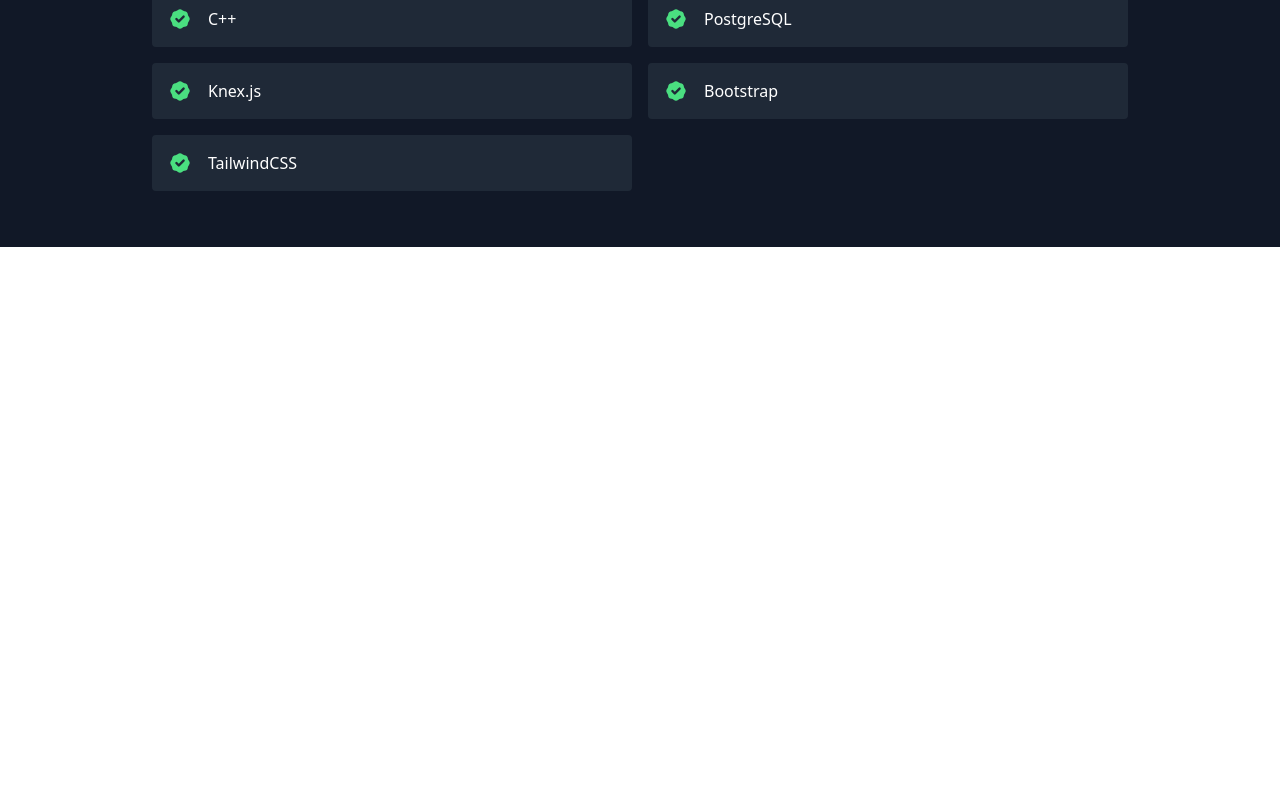
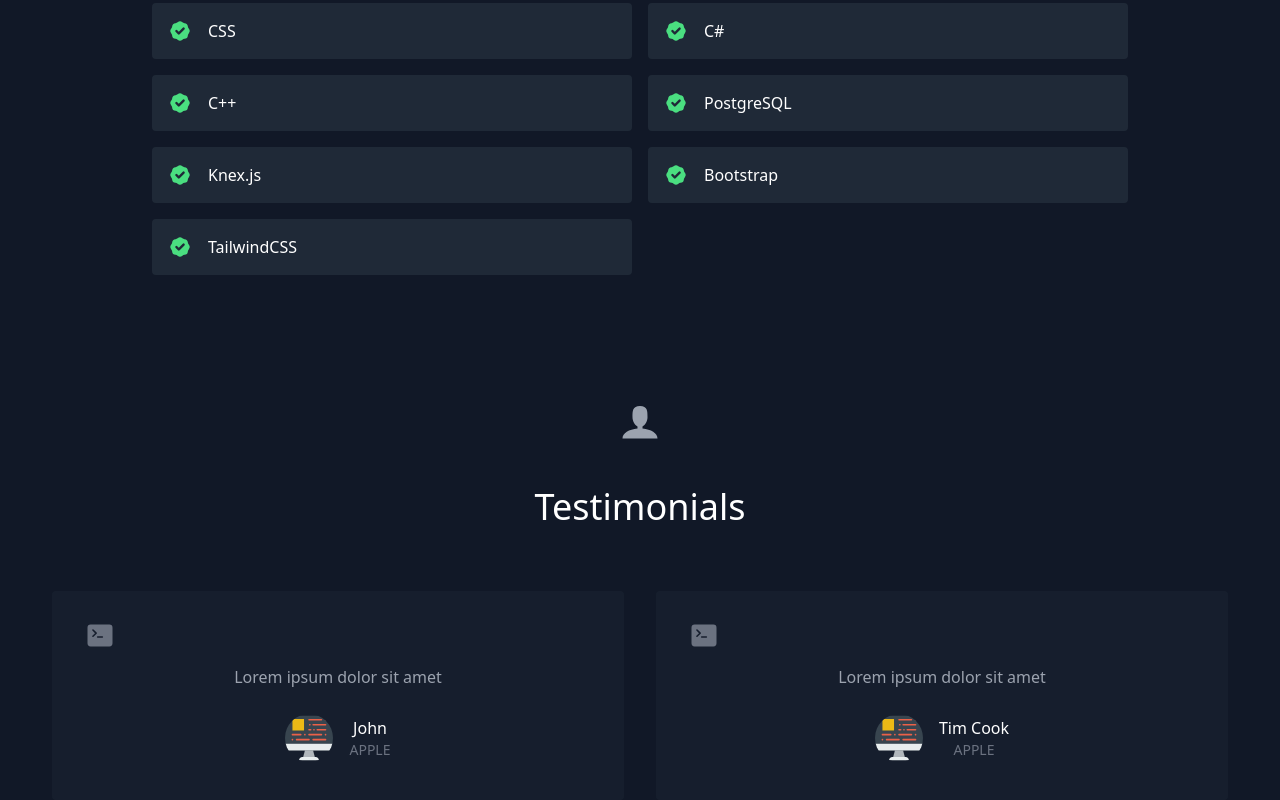
Before and after one commit to dagamo94/my-portfolio, a React (Create React App) app: page / in a window 1280 px wide. Shown: the part 1913-2713 px from the top of the page. Before the commit the page ends 2160 px from the top, so only its background shows below. Built offline with nearby package versions, Linux system fonts and the light colour scheme.

Commit message:
complete testimonials section

```diff
--- a/src/components/Skills.js
+++ b/src/components/Skills.js
@@ -6,7 +6,7 @@ export default function Skills() {
         <section id="skills">
             <div className="container px-5 py-10 mx-auto">
                 <div className="text-center mb-20">
-                    <HiChip className="w-10 inline-block mb-4" />
+                    <HiChip size={100} className="w-10 inline-block mb-4" />
                     <h1 className="sm:text-4xl text-3xl font-medium title-font text-white mb-4">Skills &amp; Technologies</h1>
                     <p className="text-base leading-relaxed xl:w-2/4 lg:w-3/4 mx-auto">
                         Lorem ipsum dolor sit amet consectetur, adipisicing elit. Nisi sit
--- a/src/components/Testimonials.js
+++ b/src/components/Testimonials.js
@@ -1,3 +1,43 @@
-export default function Testimonials(){
+import { BsTerminalFill } from "react-icons/bs";
+import { ImUser } from "react-icons/im";
+import { testimonials } from "../data";
+import coding from "../images/coding.svg"
 
+
+export default function Testimonials() {
+    return (
+        <section id="testimonials">
+            <div className="container px-5 py-10 mx-auto text-center">
+                <ImUser size={100} className="w-10 inline-block mb-4" />
+                <h1 className="sm:text-4xl text-3xl font-medium title-font text-white mb-12">
+                    Testimonials
+                </h1>
+                <div className="flex flex-wrap m-4">
+                    {testimonials.map(testimonial => (
+                        <div className="p-4 md:w-1/2 w-full">
+                            <div className="h-full bg-gray-800 bg-opacity-40 p-8 rounded">
+                                <BsTerminalFill size={25} className="block w-8 text-gray-500 mb-4" />
+                                <p className="leading-relaxed mb-6">{testimonial.quote}</p>
+                                <div className="inline-flex items-center">
+                                    <img
+                                        alt="testimonial"
+                                        src={coding}
+                                        className="w-12 rounded-full flex-shrink-0 object-cover object-center"
+                                    />
+                                    <span className="flex-grow flex flex-col pl-4">
+                                        <span className="title-font font-medium text-white">
+                                            {testimonial.name}
+                                        </span>
+                                        <span className="text-gray-500 text-sm uppercase">
+                                            {testimonial.company}
+                                        </span>
+                                    </span>
+                                </div>
+                            </div>
+                        </div>
+                    ))}
+                </div>
+            </div>
+        </section>
+    )
 }
--- a/src/data.js
+++ b/src/data.js
@@ -36,3 +36,18 @@ export const projects = [
 export const skills = [
   "JavaScript", "Node.js", "React.js", "HTML", "CSS", "C#", "C++", "PostgreSQL", "Knex.js", "Bootstrap", "TailwindCSS"
 ]
+
+export const testimonials = [
+  {
+    quote: "Lorem ipsum dolor sit amet",
+    image: "./project-3.gif",
+    name: "John",
+    company: "Apple"
+  },
+  {
+    quote: "Lorem ipsum dolor sit amet",
+    image: "./project-3.gif",
+    name: "Tim Cook",
+    company: "Apple"
+  }
+]
```
Lines whose indentation alone changed are shown as unchanged.
